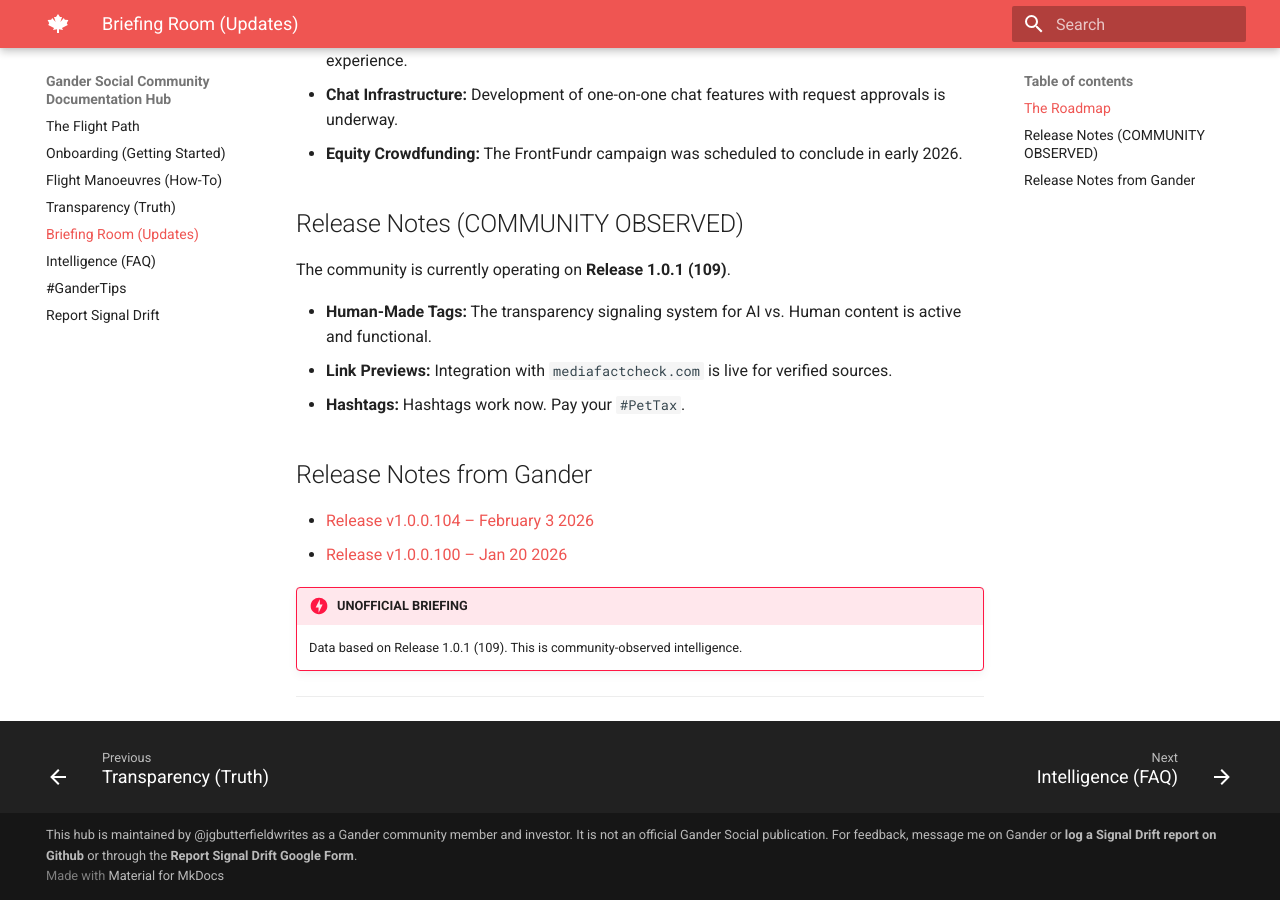
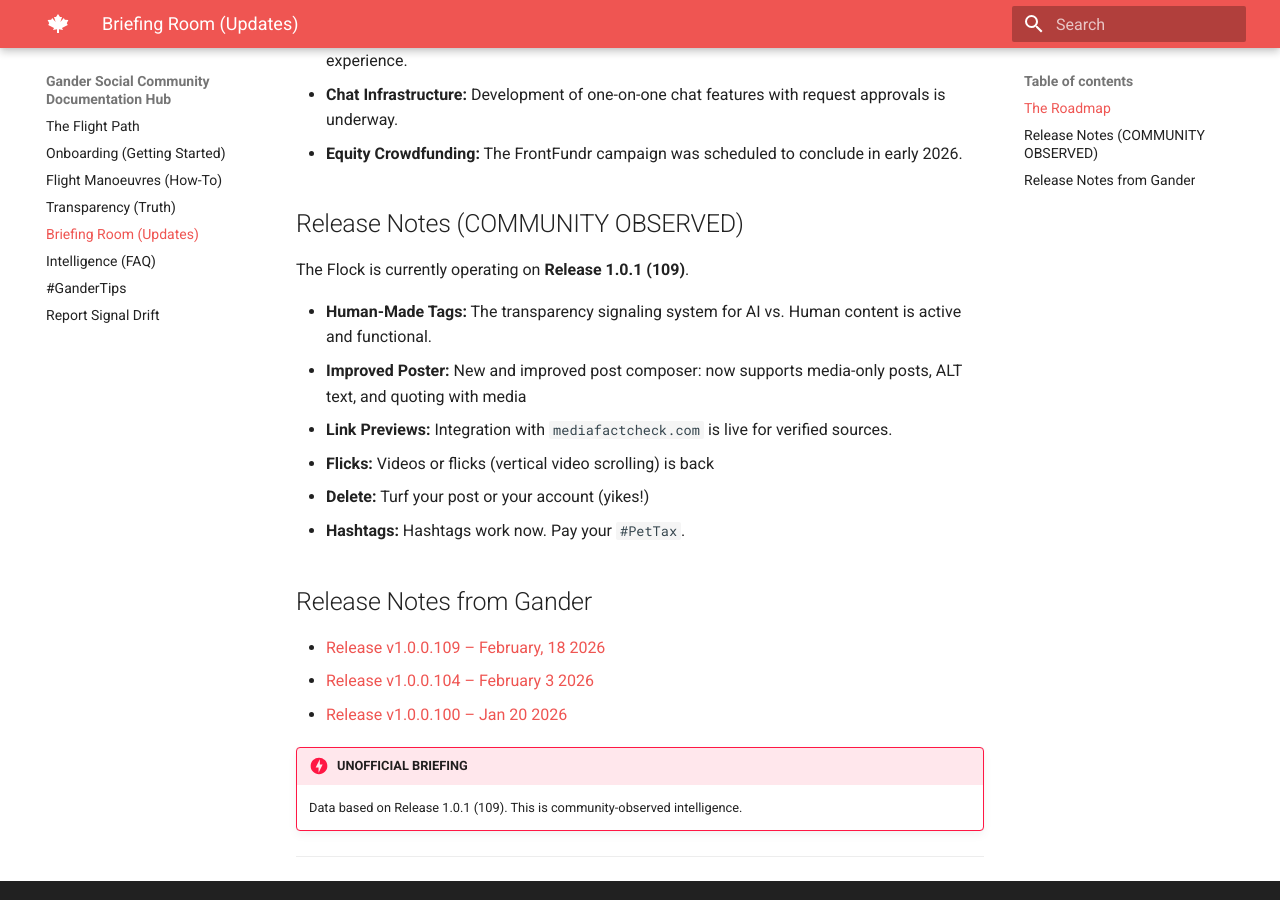
Before and after one commit to jasonbutt/gander-social-docs, an MkDocs documentation site: the page built from docs/briefing-room.md, in a window 1280 px wide and 900 px high, scrolled down 639 px. Built offline with MkDocs 1.6.1 and Material for MkDocs 9.7.7, drawn with Linux system fonts in a browser that asks for light colours.

```diff
--- a/docs/briefing-room.md
+++ b/docs/briefing-room.md
@@ -22,15 +22,19 @@
 
 ## Release Notes (COMMUNITY OBSERVED)
 
-The community is currently operating on **Release 1.0.1 (109)**.
+The Flock is currently operating on **Release 1.0.1 (109)**.
 
 - **Human-Made Tags:** The transparency signaling system for AI vs. Human content is active and functional.
+- **Improved Poster:** New and improved post composer: now supports media-only posts, ALT text, and quoting with media
 - **Link Previews:** Integration with `mediafactcheck.com` is live for verified sources.
+- **Flicks:** Videos or flicks (vertical video scrolling) is back
+- **Delete:** Turf your post or your account (yikes!)
 - **Hashtags:** Hashtags work now. Pay your `#PetTax`.
 
 
 ## Release Notes from Gander
 
+- [Release v1.0.0.109 – February, 18 2026](https://gandersocial.ca/blog/release-v1-0-0-109-february-18-2026/)
 - [Release v1.0.0.104 – February 3 2026](https://gandersocial.ca/blog/release-v1-0-0-104-february-3-2026/)
 - [Release v1.0.0.100 – Jan 20 2026](https://gandersocial.ca/blog/release-v1-0-0-100-jan-20-2026/)
 
```
Also changed, not shown: docs/how-to.md (+1 -1 lines).
